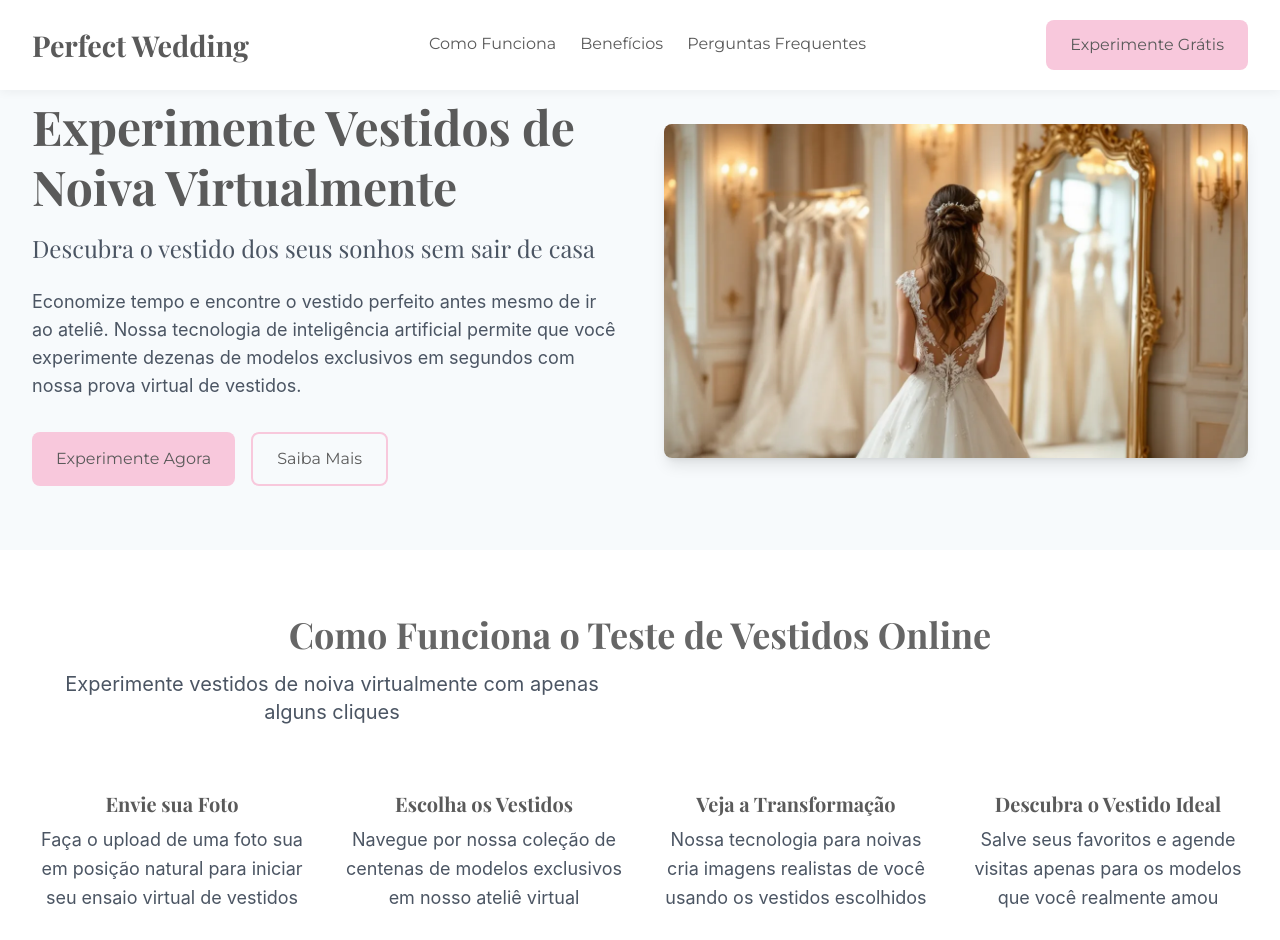
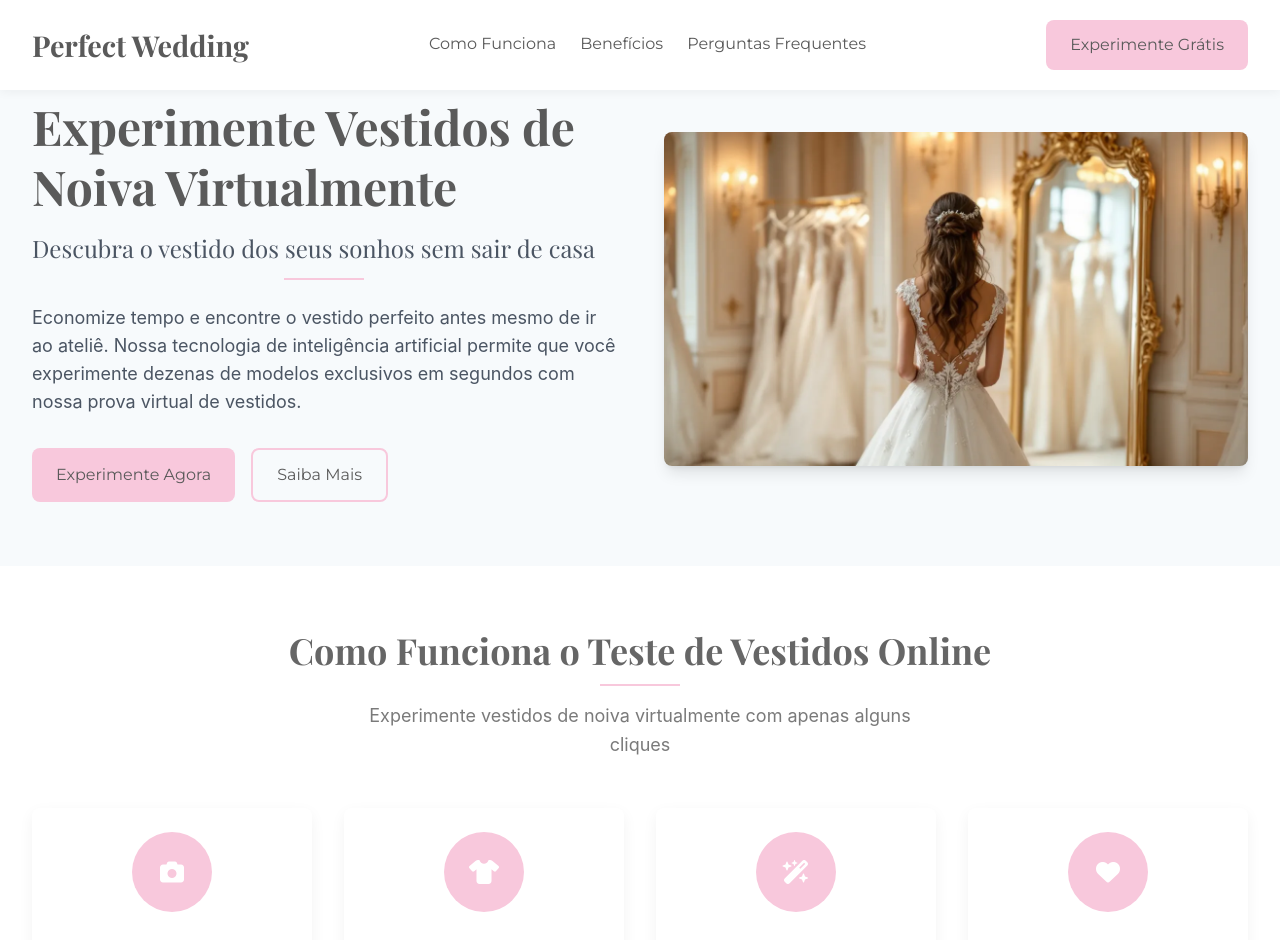
Before and after one commit to perfect-wedding-ai/pre-launch-hotsite, a Next.js app in the folder perfect-wedding-next/: page /en in a window 1280 px wide. Shown: the top 940 px of the page. Built offline with nearby package versions, Linux system fonts and the light colour scheme.

Commit message:
Ajustado leiaute da seção Como funciona.

```diff
--- a/perfect-wedding-next/src/app/[lang]/page.tsx
+++ b/perfect-wedding-next/src/app/[lang]/page.tsx
@@ -66,36 +66,36 @@ export default function Home() {
         <div className="container">
           <div className="text-center mb-12">
             <h2 className="text-4xl mb-4">Como Funciona o Teste de Vestidos Online</h2>
-            <p className="text-xl text-gray-600">Experimente vestidos de noiva virtualmente com apenas alguns cliques</p>
+            <p className="text-center mx-auto text-[rgb(122,122,122)]">Experimente vestidos de noiva virtualmente com apenas alguns cliques</p>
           </div>
           <div className="grid grid-cols-1 md:grid-cols-4 gap-8">
-            <div className="step text-center">
-              <div className="step-icon mb-4 text-4xl text-primary">
+            <div className="step text-center p-6 rounded-lg shadow-[0px_5px_15px_0px_rgba(0,0,0,0.05)]">
+              <div className="step-icon mb-6">
                 <i className="fas fa-camera"></i>
               </div>
               <h3 className="text-xl mb-2">Envie sua Foto</h3>
-              <p className="text-gray-600">Faça o upload de uma foto sua em posição natural para iniciar seu ensaio virtual de vestidos</p>
+              <p className="text-[rgb(122,122,122)] text-sm font-['Poppins']">Faça o upload de uma foto sua em posição natural para iniciar seu ensaio virtual de vestidos</p>
             </div>
-            <div className="step text-center">
-              <div className="step-icon mb-4 text-4xl text-primary">
+            <div className="step text-center p-6 rounded-lg shadow-[0px_5px_15px_0px_rgba(0,0,0,0.05)]">
+              <div className="step-icon mb-6">
                 <i className="fas fa-tshirt"></i>
               </div>
               <h3 className="text-xl mb-2">Escolha os Vestidos</h3>
-              <p className="text-gray-600">Navegue por nossa coleção de centenas de modelos exclusivos em nosso ateliê virtual</p>
+              <p className="text-[rgb(122,122,122)] text-sm font-['Poppins']">Navegue por nossa coleção de centenas de modelos exclusivos em nosso ateliê virtual</p>
             </div>
-            <div className="step text-center">
-              <div className="step-icon mb-4 text-4xl text-primary">
-                <i className="fas fa-magic"></i>
+            <div className="step text-center p-6 rounded-lg shadow-[0px_5px_15px_0px_rgba(0,0,0,0.05)]">
+              <div className="step-icon mb-6">
+                <i className="fas fa-wand-magic-sparkles"></i>
               </div>
               <h3 className="text-xl mb-2">Veja a Transformação</h3>
-              <p className="text-gray-600">Nossa tecnologia para noivas cria imagens realistas de você usando os vestidos escolhidos</p>
+              <p className="text-[rgb(122,122,122)] text-sm font-['Poppins']">Nossa tecnologia para noivas cria imagens realistas de você usando os vestidos escolhidos</p>
             </div>
-            <div className="step text-center">
-              <div className="step-icon mb-4 text-4xl text-primary">
+            <div className="step text-center p-6 rounded-lg shadow-[0px_5px_15px_0px_rgba(0,0,0,0.05)]">
+              <div className="step-icon mb-6">
                 <i className="fas fa-heart"></i>
               </div>
               <h3 className="text-xl mb-2">Descubra o Vestido Ideal</h3>
-              <p className="text-gray-600">Salve seus favoritos e agende visitas apenas para os modelos que você realmente amou</p>
+              <p className="text-[rgb(122,122,122)] text-sm font-['Poppins']">Salve seus favoritos e agende visitas apenas para os modelos que você realmente amou</p>
             </div>
           </div>
         </div>
--- a/perfect-wedding-next/src/app/globals.css
+++ b/perfect-wedding-next/src/app/globals.css
@@ -34,9 +34,20 @@
   }
 
   h2 {
-    @apply font-bold mb-4 text-3xl md:text-4xl leading-snug;
+    @apply font-bold mb-4 text-3xl md:text-4xl leading-snug relative pb-4;
     font-family: var(--font-playfair);
     color: var(--h2-color);
+  }
+
+  h2::after {
+    content: '';
+    position: absolute;
+    bottom: 0;
+    left: 50%;
+    transform: translateX(-50%);
+    width: 80px;
+    height: 2px;
+    background-color: var(--primary-color);
   }
 
   h3, h4, h5, h6 {
@@ -77,6 +88,18 @@
 @layer components {
   .container {
     @apply max-w-7xl mx-auto px-4 sm:px-6 lg:px-8;
+  }
+
+  .step-icon {
+    @apply w-20 h-20 rounded-full bg-primary flex items-center justify-center mx-auto transition-transform duration-300 ease-in-out;
+  }
+
+  .step-icon i {
+    @apply text-white text-2xl;
+  }
+
+  .step:hover .step-icon {
+    @apply transform scale-110;
   }
 
   .nav-link {
--- a/perfect-wedding-next/src/app/layout.tsx
+++ b/perfect-wedding-next/src/app/layout.tsx
@@ -1,8 +1,5 @@
 import type { Metadata } from 'next'
-import { Inter } from 'next/font/google'
 import './globals.css'
-
-const inter = Inter({ subsets: ['latin'] })
 
 export const metadata: Metadata = {
   title: 'Perfect Wedding – Experimente Vestidos de Noiva Virtualmente',
@@ -16,7 +13,20 @@ export default function RootLayout({
 }) {
   return (
     <html lang="pt-BR">
-      <body className={inter.className}>{children}</body>
+      <head>
+        <link
+          rel="stylesheet"
+          href="https://cdnjs.cloudflare.com/ajax/libs/font-awesome/6.5.1/css/all.min.css"
+          integrity="sha512-DTOQO9RWCH3ppGqcWaEA1BIZOC6xxalwEsw9c2QQeAIftl+Vegovlnee1c9QX4TctnWMn13TZye+giMm8e2LwA=="
+          crossOrigin="anonymous"
+          referrerPolicy="no-referrer"
+        />
+        <link
+          href="https://fonts.googleapis.com/css2?family=Poppins:wght@400;500;600&display=swap"
+          rel="stylesheet"
+        />
+      </head>
+      <body>{children}</body>
     </html>
   )
 }
```
